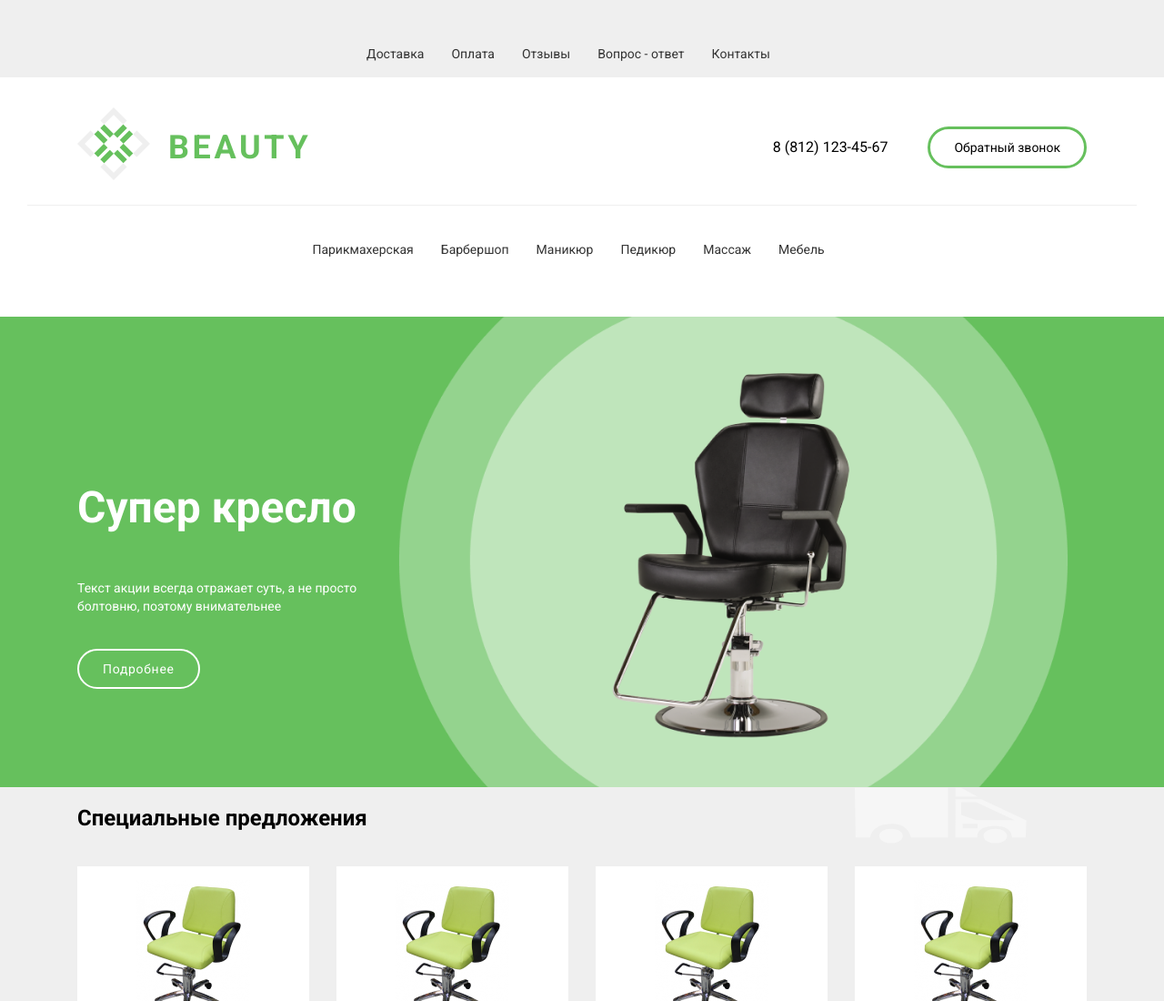
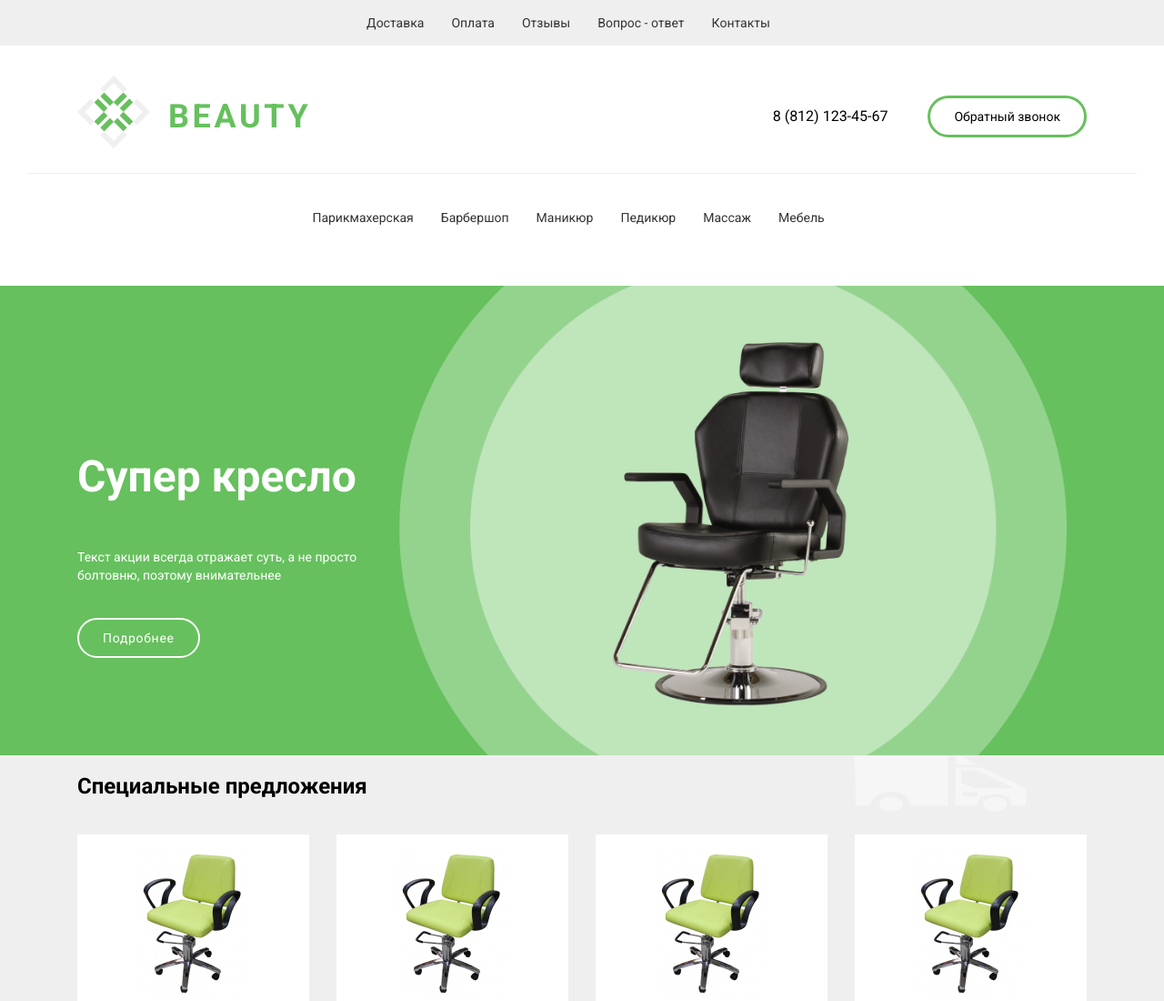
Before and after one commit to krosh22/beaut, a plain HTML site: page index.html in a window 1280 px wide. Shown: the top 1100 px of the page at 91% size. Drawn offline with nearby package versions, Linux system fonts and the light colour scheme; a script that the page names is missing.

Commit message:
version css

```diff
--- a/index.html
+++ b/index.html
@@ -7,7 +7,7 @@
 
     <link href="https://fonts.googleapis.com/css2?family=Roboto:wght@400;700&display=swap" rel="stylesheet">
     <link rel="stylesheet" href="https://cdnjs.cloudflare.com/ajax/libs/normalize/8.0.1/normalize.min.css" integrity="sha512-NhSC1YmyruXifcj/KFRWoC561YpHpc5Jtzgvbuzx5VozKpWvQ+4nXhPdFgmx8xqexRcpAglTj9sIBWINXa8x5w==" crossorigin="anonymous" />
-    <pre> <link rel="stylesheet" href="./css/style.css" media="screen"> </pre>
+    <link rel="stylesheet" href="./css/style.css?v=1.0.0">
 
 <body>
 <header>
```
